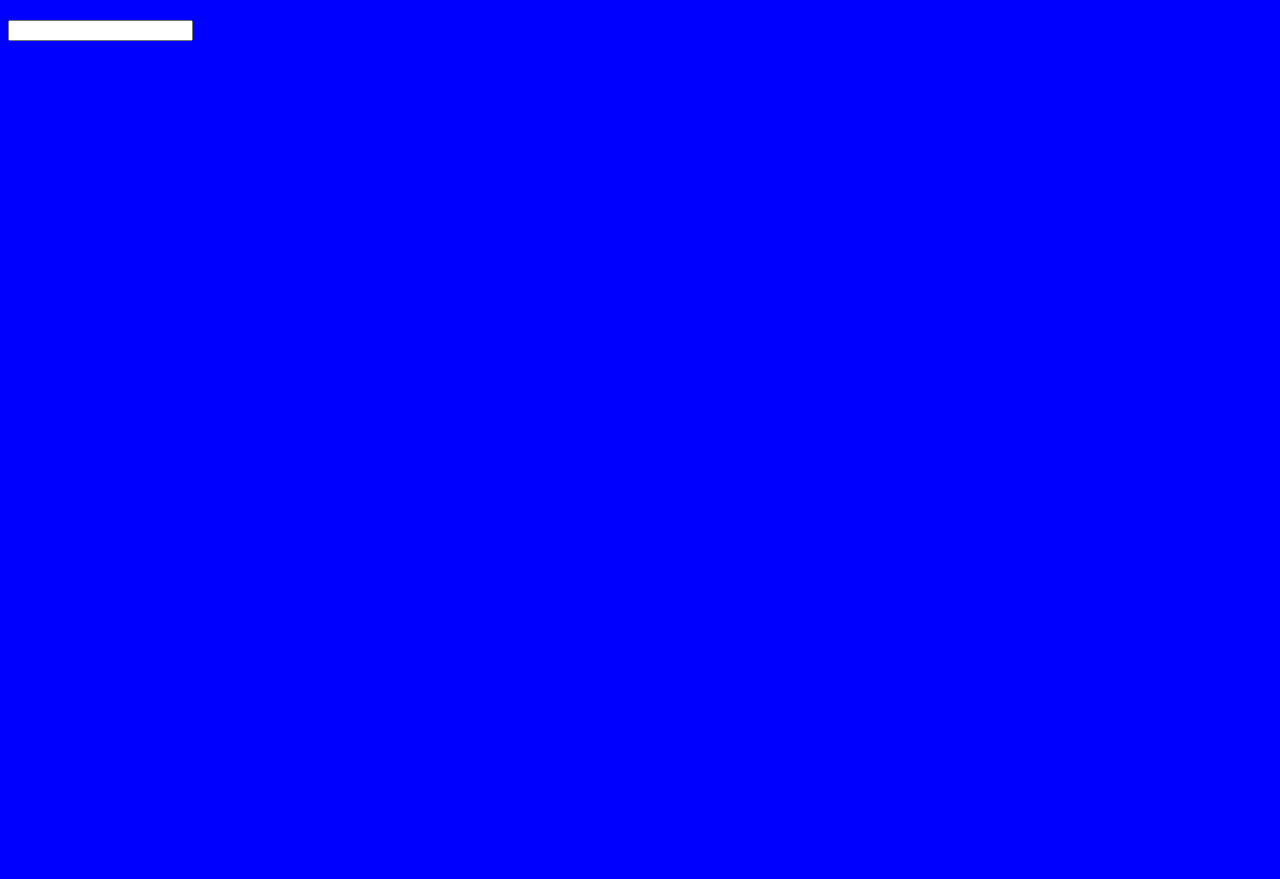
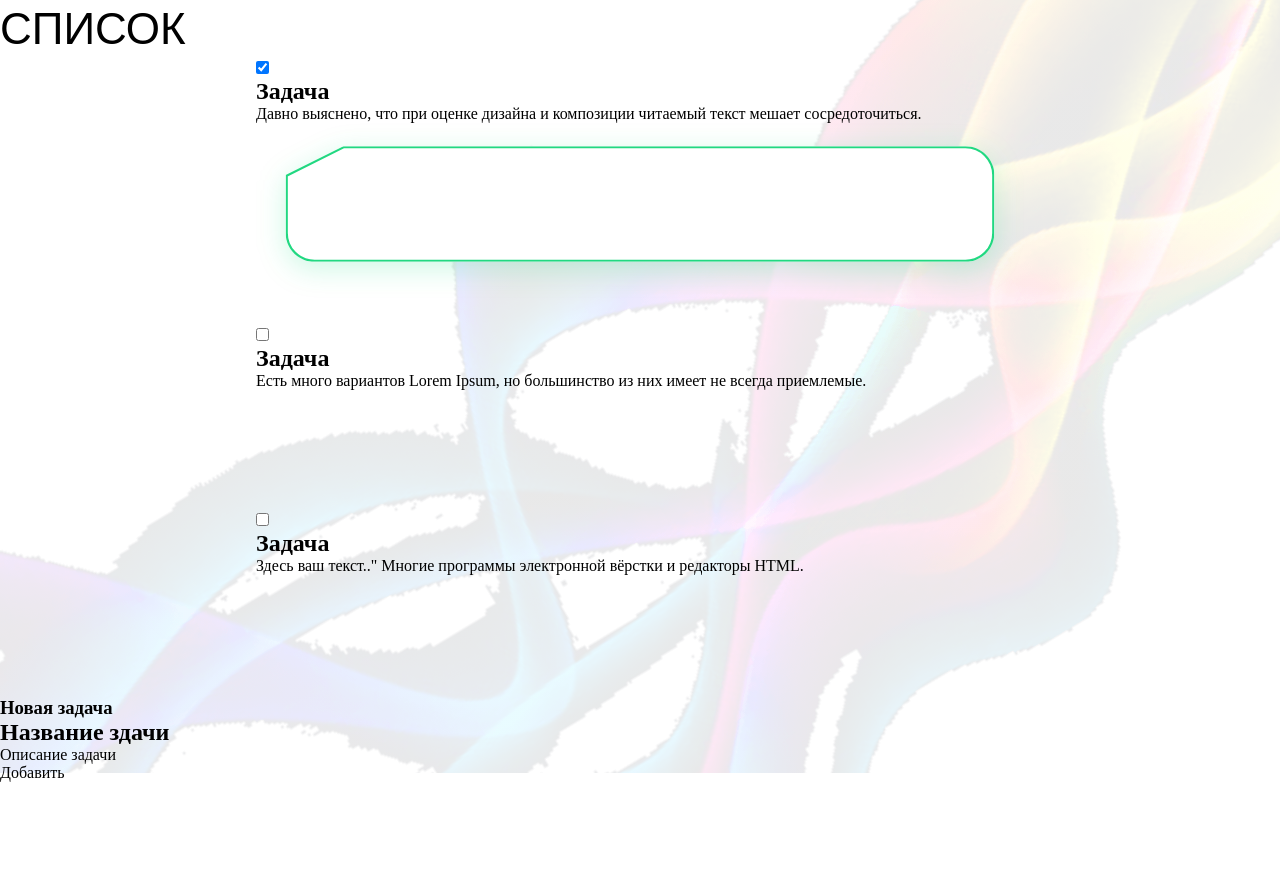
Before and after one commit to jullidu/to-do-list, a website built with webpack: page src/index.html in a window 1280 px wide. Before the commit the page ends 800 px from the top, so only its background shows below. Built offline with nearby package versions, Linux system fonts and the light colour scheme; files whose address does not match are found by name.

Commit message:
added some changes

```diff
--- a/src/index.html
+++ b/src/index.html
@@ -11,34 +11,69 @@
 
 <body>
   <div class="wrapper">
-    <section class="tasks-section">
-      <h1 class="tasks-section__title"></h1>
+    <section class="tasks-section section">
+      <h1 class="tasks-section__title">Список</h1>
       <div class="tasks-section__list">
-        <div class="task task_active">
-          <input type="text" class="task__checkbox task__checkbox_active">
+
+
+        <div class="task task_active task-view" id="active-img">
+          <div class="task__checkbox-wrap">
+            <input type="checkbox" checked="checked" class="task__checkbox">
+            <span class="task__custom-checkbox"></span>
+          </div>
+
           <div class="task__text-box">
-            <h2 class="task__title task__title_active"></h2>
-            <p class="task__desc"></p>
+            <h2 class="task__title task__title_active">Задача</h2>
+            <span class="task__desc">Давно выяснено, что при оценке дизайна и композиции читаемый текст мешает
+              сосредоточиться.</span>
+
+          </div>
+          <div class="task__delete"></div>
+
+
+        </div>
+
+
+        <div class="task task-view" id="origin-img">
+          <div class="task__checkbox-wrap">
+            <input type="checkbox" class="task__checkbox">
+            <span class="task__custom-checkbox"></span>
+          </div>
+          <div class="task__text-box">
+            <h2 class="task__title">Задача</h2>
+            <span class="task__desc">Есть много вариантов Lorem Ipsum, но большинство из них имеет не всегда
+              приемлемые.</span>
           </div>
           <div class="task__delete"></div>
 
         </div>
+
+        <div class="task task-view " id="origin-img">
+          <div class="task__checkbox-wrap">
+            <input type="checkbox" class="task__checkbox">
+            <span class="task__custom-checkbox"></span>
+          </div>
+          <div class="task__text-box">
+            <h2 class="task__title ">Задача</h2>
+            <span class="task__desc">Здесь ваш текст.." Многие программы электронной вёрстки и редакторы HTML.</span>
+          </div>
+          <div class="task__delete"></div>
+        </div>
       </div>
 
-
-
     </section>
-    <section class="new-task-section">
-      <h3 class="new-task-section__title"></h3>
-      <div class="new-task">
-        <h2 class="new-task__title"></h2>
-        <span class="new-task__desc"></span>
-        <div class="new-task__add"></div>
+    <section class="new-task-section section">
+      <h3 class="new-task-section__title">Новая задача</h3>
+      <div class="new-task task-view "id="origin-img">
+        <h2 class="new-task__title">Название здачи</h2>
+        <span class="new-task__desc">Описание задачи</span>
+        <div class="new-task__add">Добавить</div>
       </div>
 
     </section>
 
   </div>
+
 </body>
 
 </html>
--- a/src/js/app.js
+++ b/src/js/app.js
@@ -1,3 +1,6 @@
 import '../styles/style.scss';
+import taskView from '../images/task-view-active.svg';
 
-console.log("I'm working")
+let backgroundTask = document.querySelector('#active-img')
+
+backgroundTask.innerHTML += `<img src=${taskView} alt="task-view-img" class="task-view__image">`
--- /dev/null
+++ b/src/styles/bem-box/_task-view.scss
@@ -0,0 +1,69 @@
+.task-view {
+  width: 50%;
+  min-height: 160px;
+
+
+  &__image {
+    width: 100%;
+    height: 100%;
+
+  }
+
+
+
+
+
+
+
+
+
+  // может вернусь
+
+  // position: relative;
+  // display: grid;
+  // grid-template-columns: 9% 91%;
+
+  // &:before {
+  //   content: '';
+  //   position: absolute;
+  //   top: -19px;
+  //   left: -14px;
+  //   width: 75px;
+  //   height: 42px;
+  //   border-bottom: 3px solid #32c5ff;
+  //   transform: rotate(-31deg);
+  // }
+
+  // &_left {
+  //   display: grid;
+  //   grid-template-rows: 26% 74%;
+  // }
+
+  // &_bottom-left {
+  //   background-color: #fff;
+  //   border-bottom: 3px solid #32c5ff;
+  //   border-left: 3px solid #32c5ff;
+  //   border-bottom-left-radius: 25px;
+  // }
+
+  // &_top-left {
+  //   position: relative;
+
+  //   &:after {
+  //     content: '';
+  //     position: absolute;
+  //     right: 0;
+  //     bottom: 0;
+  //     border-top: 36px solid transparent;
+  //     border-right: 57px solid #fff;
+  //   }
+  // }
+
+  // &_right {
+  //   background-color: #fff;
+  //   border: 3px solid #32c5ff;
+  //   border-left: none;
+  //   border-top-right-radius: 25px;
+  //   border-bottom-right-radius: 25px;
+  // }
+}
--- /dev/null
+++ b/src/styles/bem-box/_task.scss
@@ -0,0 +1,76 @@
+.task {
+  // display: grid;
+  // grid-template-columns: 15% 70% 15%;
+  min-height: 160px;
+  width: 60%;
+  margin: 0 auto 25px;
+
+  // background-image: url(../images/task-view.svg);
+  // background-repeat: no-repeat;
+
+
+  /* Create a custom checkbox */
+
+
+  // &__checkbox-wrap {
+  //   display: block;
+  //   position: relative;
+  //   padding-left: 35px;
+  //   margin-bottom: 12px;
+  //   font-size: 22px;
+  //   -webkit-user-select: none;
+  //   -moz-user-select: none;
+  //   -ms-user-select: none;
+  //   user-select: none;
+  // }
+
+
+  // &__checkbox-wrap input {
+  //   position: absolute;
+  //   opacity: 0;
+  //   cursor: pointer;
+  //   height: 0;
+  //   width: 0;
+  // }
+
+  // &__custom-checkbox {
+  //   position: absolute;
+  //   top: 0;
+  //   left: 0;
+  //   height: 25px;
+  //   width: 25px;
+  //   background-color: #eee;
+  //   cursor: pointer;
+  // }
+
+  // &__checkbox-wrap:hover input~&__custom-checkbox {
+  //   background-color: #ccc;
+  // }
+
+  // &__checkbox-wrap input:checked~&__custom-checkbox {
+  //   background-color: #2196F3;
+  // }
+
+  // &__custom-checkbox:after {
+  //   content: "";
+  //   position: absolute;
+  //   display: none;
+  // }
+
+  // &__checkbox-wrap input:checked~&__custom-checkbox:after {
+  //   display: block;
+  // }
+
+
+  // &__checkbox-wrap &__custom-checkbox:after {
+  //   left: 9px;
+  //   top: 5px;
+  //   width: 5px;
+  //   height: 10px;
+  //   border: solid white;
+  //   border-width: 0 3px 3px 0;
+  //   -webkit-transform: rotate(45deg);
+  //   -ms-transform: rotate(45deg);
+  //   transform: rotate(45deg);
+  // }
+}
--- /dev/null
+++ b/src/styles/bem-box/_tasks-section.scss
@@ -0,0 +1,11 @@
+.tasks-section {
+  min-height: 600px;
+
+  &__title {
+    color: #000000;
+    font-family: $avenir-font;
+    font-size: 44px;
+    font-weight: 500;
+    text-transform: uppercase;
+  }
+}
--- a/src/styles/style.scss
+++ b/src/styles/style.scss
@@ -1,3 +1,43 @@
-body {
-  background-color: blue;
+@font-face {
+  font-family: 'Avenir Next';
+  src: url('../fonts/AvenirNext-Regular.woff') format('woff');
+  src: url('../fonts/AvenirNext-Regular.ttf') format("truetype");
 }
+
+@font-face {
+  font-family: 'Avenir Next Demi Bold';
+  src: url('../fonts/AvenirNext-DemiBold.woff') format('woff');
+  src: url('../fonts/AvenirNext-DemiBold.ttf') format("truetype");
+}
+
+// variables
+
+$avenir-font: 'Avenir Next',
+sans-serif;
+$avenir-bold: 'Avenir Next Demi Bold',
+sans-serif;
+
+// import styles
+@import "bem-box/tasks-section";
+@import "bem-box/task-view";
+@import "bem-box/task";
+
+
+* {
+  margin: 0;
+  padding: 0;
+  box-sizing: border-box;
+}
+
+.wrapper {
+  min-width: 1000px;
+  height: 100vh;
+  background-image: linear-gradient(to top, rgba(255, 255, 255, 0.9), rgba(255, 255, 255, 0.9)),
+    url(../images/abstraction-bg.png);
+  background-repeat: no-repeat;
+  background-size: contain;
+}
+
+.section {
+  margin: 0 auto;
+}
--- a/webpack.config.js
+++ b/webpack.config.js
@@ -26,9 +26,14 @@ module.exports = {
       },
       {
         test: /\.(png|svg|jpg|gif)$/,
-        use: [
-          'file-loader',
-        ],
+        use: [{
+          loader: 'file-loader',
+          options: {
+            name: '[name].[ext]',
+            outputPath: 'images/',
+            publicPath: 'images/'
+          }
+        }],
       },
       {
         test: /\.(woff|woff2|eot|ttf|otf)$/,
```
Also changed, not shown: src/fonts/AvenirNext-DemiBold.ttf (added), src/fonts/AvenirNext-DemiBold.woff (added), src/fonts/AvenirNext-Regular.ttf (added), src/fonts/AvenirNext-Regular.woff (added), src/images/abstraction-bg.png (added), src/images/delete.png (added), src/images/task-view-active.svg (added), src/images/task-view.svg (added).
